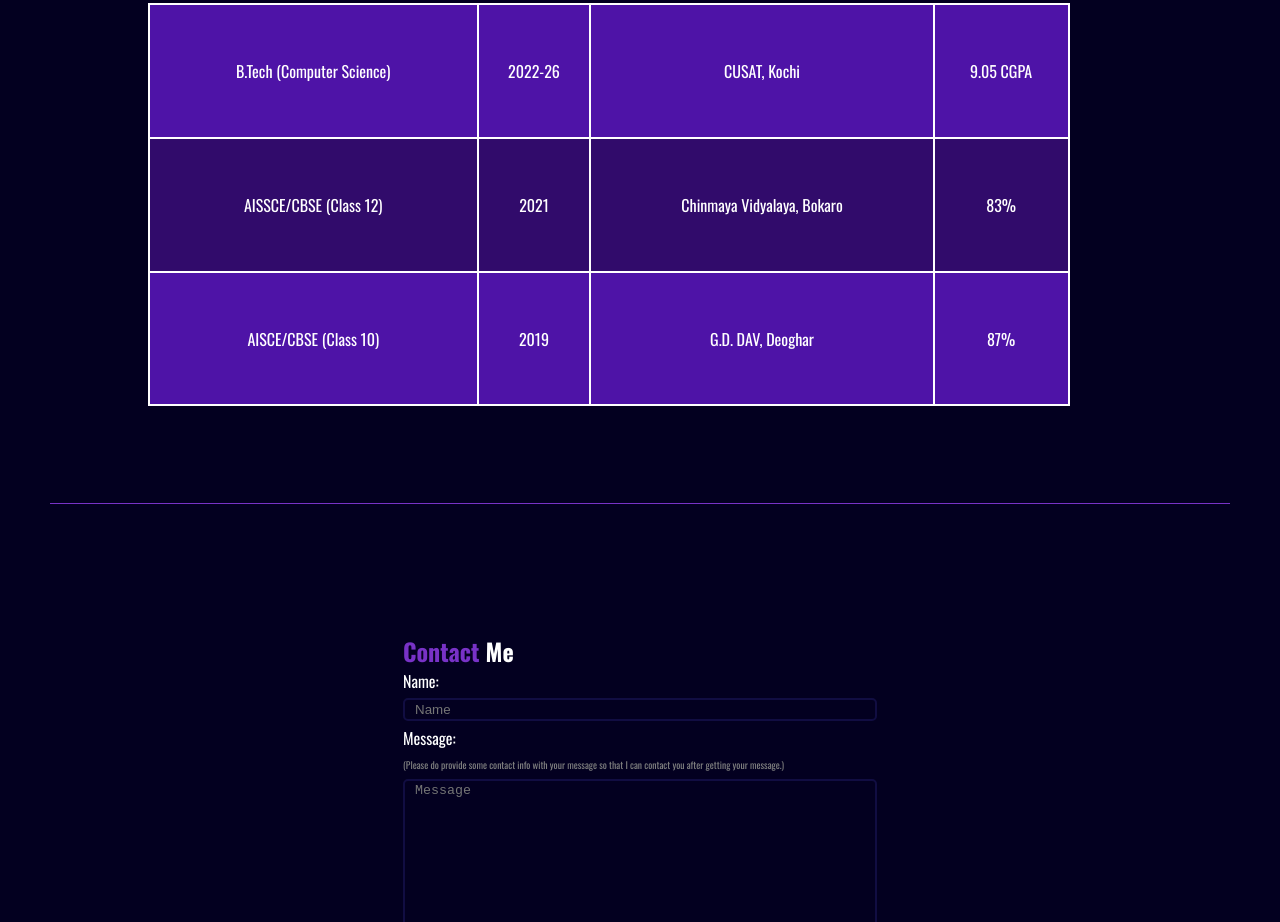
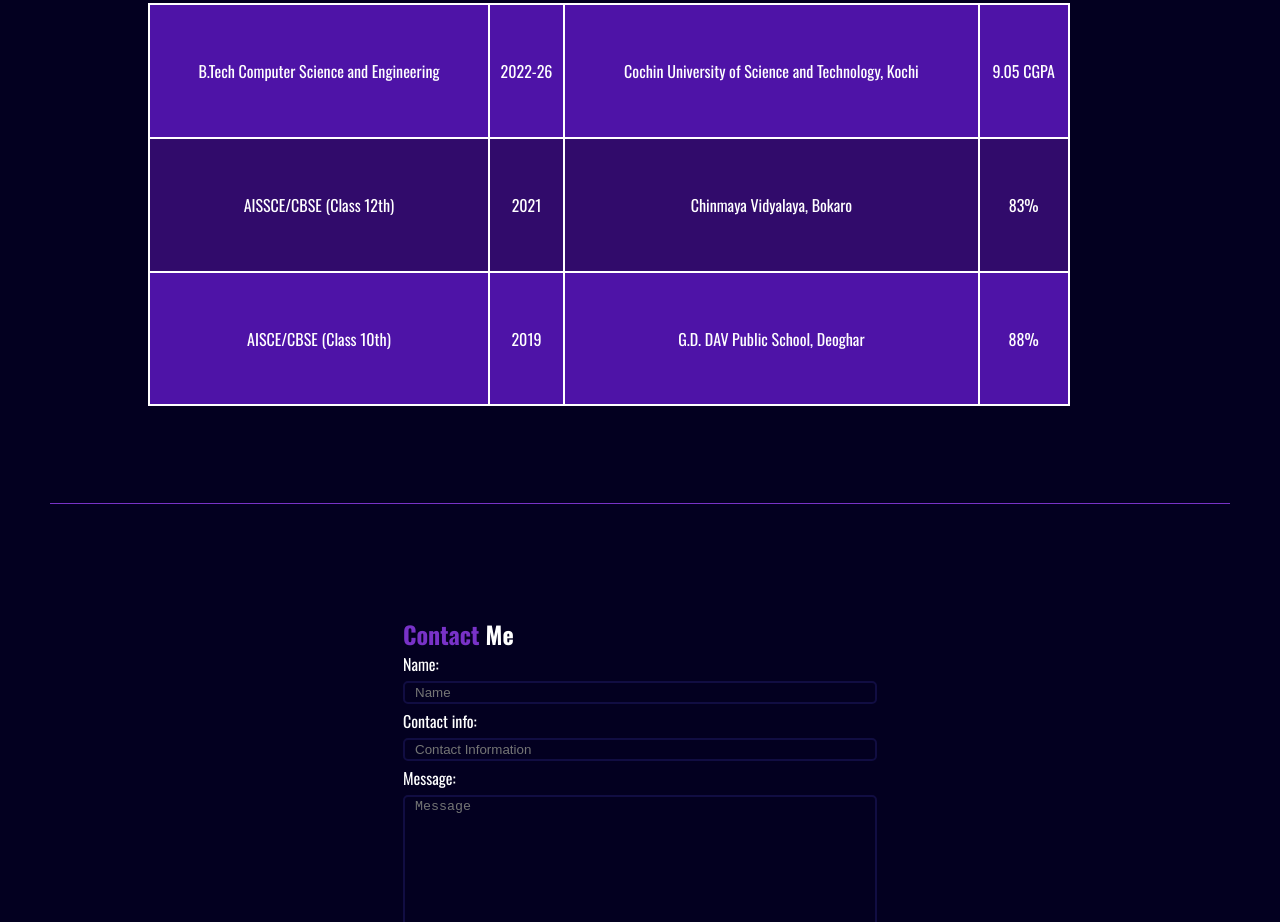
Before and after one commit to themanaskumar/Manas-Developer-Portfolio, a plain HTML site: page index.html in a window 1280 px wide. Shown: the part 1878-2800 px from the top of the page. Drawn offline with nearby package versions, Linux system fonts and the light colour scheme.

Commit message:
Made changes as per my latest details

```diff
--- a/index.html
+++ b/index.html
@@ -29,7 +29,7 @@
                     <li><a href="#projects">Projects</a></li>
                     <li><a href="#academics">Academics</a></li>
                     <li><a href="#contact">Contact</a></li>
-                    <li><a href="https://drive.google.com/file/d/1aT3WE4g1Ii32yOdTfr8FyC6BL5tNwGiH/view?usp=drive_link" target="_blank">Resume</a></li>
+                    <li><a href="https://docs.google.com/document/d/1NkxuKhj1BBSMmYXHR3YbBsl1rylAbhzq/edit?usp=sharing&ouid=111133432523656563444&rtpof=true&sd=true" target="_blank">Resume</a></li>
                 </ul>
             </div>
         </nav>
@@ -38,7 +38,7 @@
         <!-- About Section -->
         <section class="about" id="about">
             <div class="leftSection">
-                Hi, my name is <span class="purple">Manas,</span>
+                Hi! my name is <span class="purple">Manas Kumar,</span>
                 <div>and I am a passionate</div>
                 <span id="element"></span>
             </div>
@@ -208,7 +208,7 @@
                         <h3 class="projectTitle">Recipe Rover</h3>
                         <div class="description"><span class="purple">Description: </span> REcipe Rover is a <span class="purple">Full Stack</span> recipe generator web dev project. It allows users to <span class="purple">search recipes </span>based on <span class="purple">available ingredients</span> or by <span class="purple"> name</span>. Users can also save recipes for later. This website is completely made in <span class="purple">MERN Stack</span> and uses <span class="purple">Spoonacular API</span> to fetch recipes.</div>
                         <div class="buttons">
-                            <a target="_blank" href="https://github.com/themanaskumar/Recipe-Generator"><button class="custom-btn btn-1">GitHub</button></a>
+                            <a target="_blank" href="https://github.com/themanaskumar/Recipe-Generator"><button class="custom-btn btn-1">Github</button></a>
                         </div>
                     </div>
                     <div class="majorCard">
@@ -244,22 +244,22 @@
             <h1><span class="purple">My</span> Academics</h1>
             <table>
                 <tr class="odd">
-                    <td>B.Tech (Computer Science)</td>
+                    <td>B.Tech Computer Science and Engineering</td>
                     <td>2022-26</td>
-                    <td>CUSAT, Kochi</td>
+                    <td>Cochin University of Science and Technology, Kochi</td>
                     <td>9.05 CGPA</td>
                 </tr>
                 <tr class="even">
-                    <td>AISSCE/CBSE (Class 12)</td>
+                    <td>AISSCE/CBSE (Class 12th)</td>
                     <td>2021</td>
                     <td>Chinmaya Vidyalaya, Bokaro</td>
                     <td>83%</td>
                 </tr>
                 <tr class="odd">
-                    <td>AISCE/CBSE (Class 10)</td>
+                    <td>AISCE/CBSE (Class 10th)</td>
                     <td>2019</td>
-                    <td>G.D. DAV, Deoghar</td>
-                    <td>87%</td>
+                    <td>G.D. DAV Public School, Deoghar</td>
+                    <td>88%</td>
                 </tr>
             </table>
         </section>
@@ -277,9 +277,12 @@
                         <input id="name" type="text" placeholder="Name" name="name" autocomplete="name" required>
                     </div>
                     <div>
+                        <div><label for="name">Contact info: </label></div>
+                        <input id="contact" type="text" placeholder="Contact Information" name="contact" required>
+                    </div>
+                    <div>
                         <div><label for="message">Message: </label></div>
-                        <div><span class="text-gray">(Please do provide some contact info with your message so that I
-                                can contact you after getting your message.)</span></div>
+
                         <textarea name="message" id="message" rows="10" cols="40" placeholder="Message" required></textarea>
                     </div>
                     <button type="submit" class="custom-btn btn-1" formmethod="post">Submit</button>
@@ -288,7 +291,7 @@
             </div>
             <div class="socials">
                 <ul>
-                    <li><a href="https://www.linkedin.com/in/manas-kumar-635ab4256/" target="_blank"><img src="Images/linkedin.png" alt="linkedin"></a></li>
+                    <li><a href="https://www.linkedin.com/in/themanaskumar/" target="_blank"><img src="Images/linkedin.png" alt="linkedin"></a></li>
 
                     <li><a href="https://github.com/themanaskumar" target="_blank"><img src="Images/github.png" alt="github"></a></li>
 
@@ -303,12 +306,13 @@
                 </ul>
             </div>
         </section>
+
     </main>
     <script src="https://unpkg.com/typed.js@2.1.0/dist/typed.umd.js"></script>
     <script>
         // Typing animation
         var typed = new Typed('#element', {
-            strings: ['Data Analyst.', 'Web Developer.'],
+            strings: ['Web Developer.', 'ML Engineer.'],
             typeSpeed: 50,
         });
     </script>
--- a/skillCard.css
+++ b/skillCard.css
@@ -9,7 +9,6 @@
 }
 
 .card:hover{
-    cursor: pointer;
     transform: scale(1.02);
     box-shadow: 0px 0px 10px rgb(120, 50, 199);
 }
--- a/style.css
+++ b/style.css
@@ -14,7 +14,7 @@ body {
 nav{
     display: flex;
     font-size: small;
-    justify-content: space-around;
+    justify-content:space-around;
     align-items: center;
     height: 45px;
     background-color: #110d42;
```
Also changed, not shown: 1 other file.
